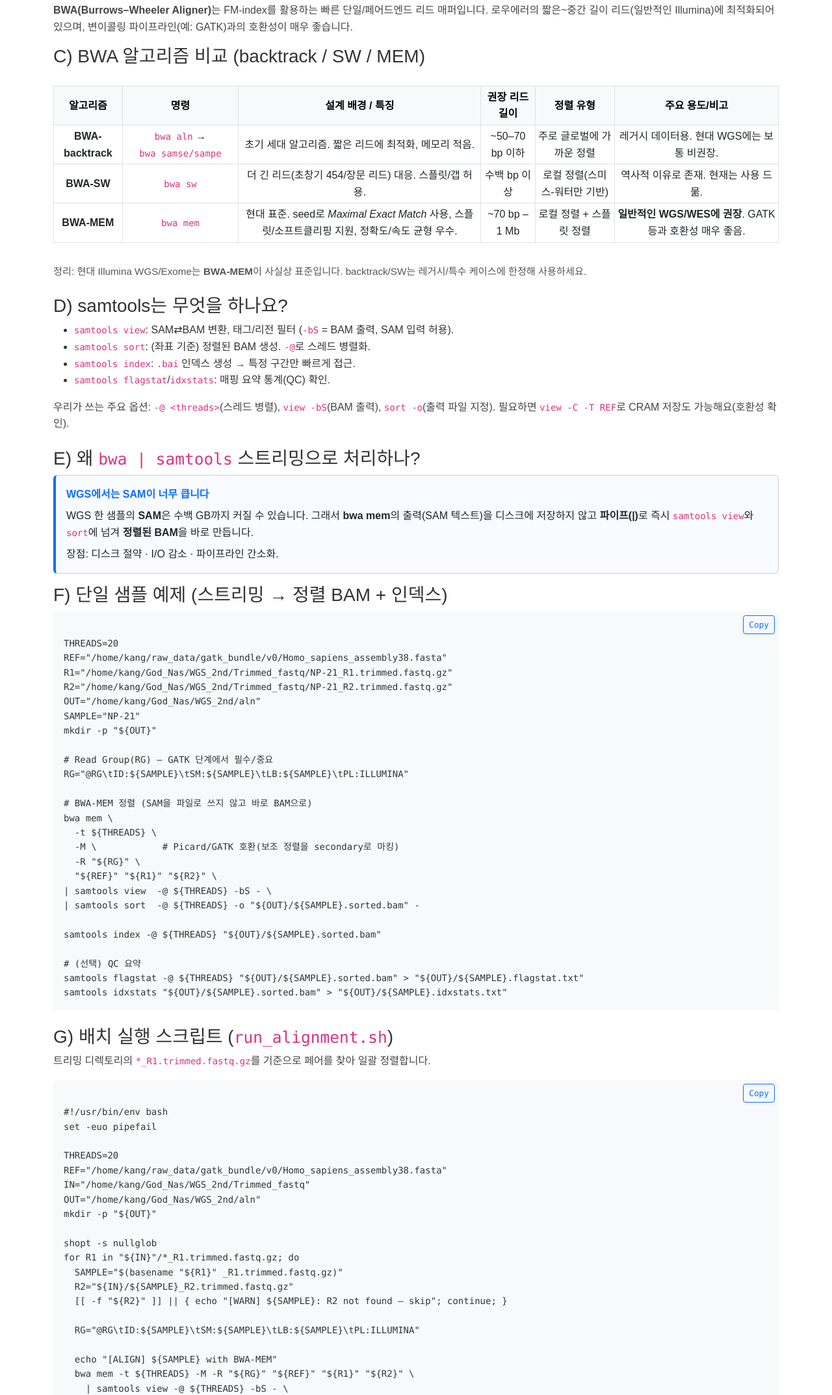
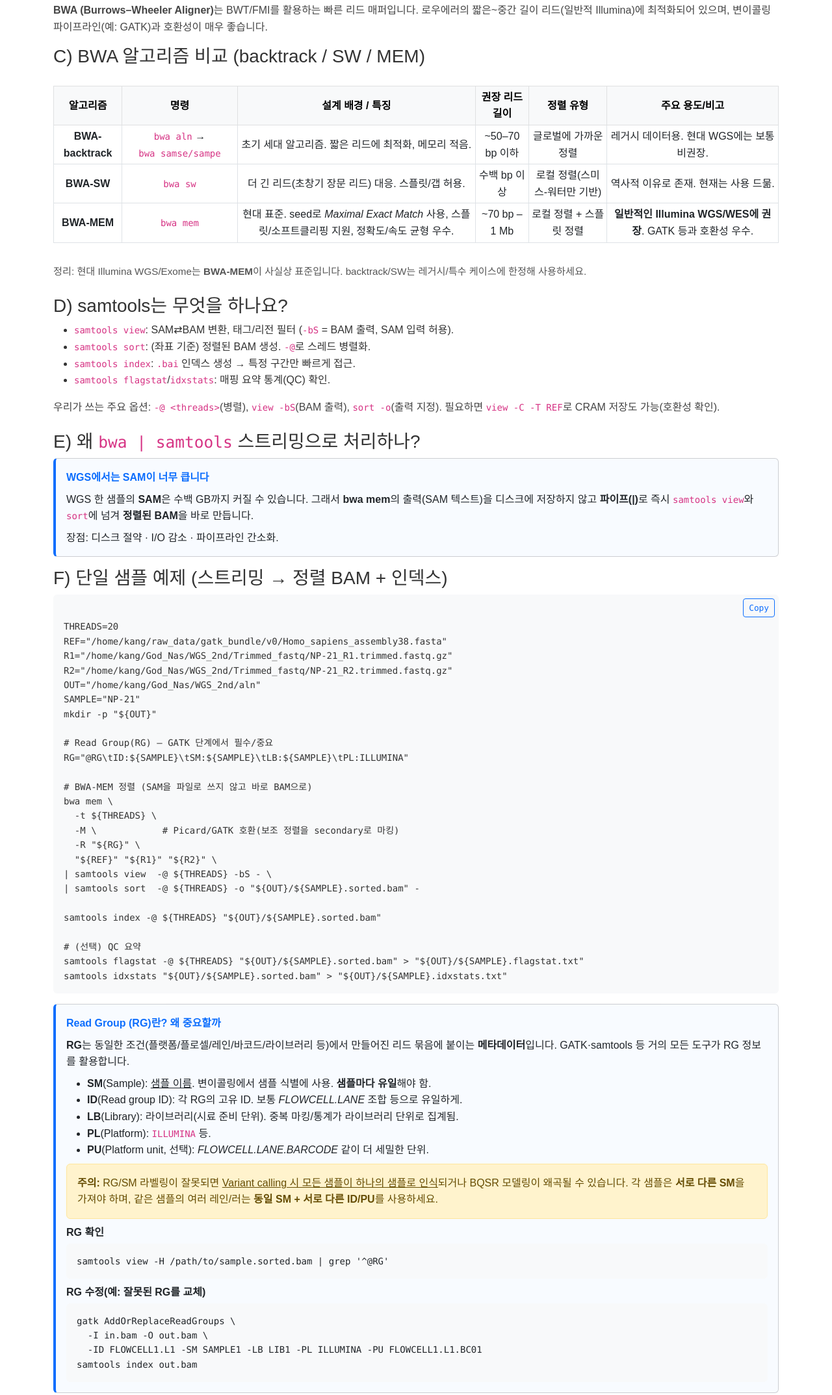
Before and after one commit to kangjunho/Kangsin, a plain HTML site: page wgs/03_alignment.html in a window 1280 px wide. Shown: the part 390-2537 px from the top of the page at 65% size. Drawn offline with nearby package versions, Linux system fonts and the light colour scheme.

Commit message:
Update 03_alignment.html

```diff
--- a/wgs/03_alignment.html
+++ b/wgs/03_alignment.html
@@ -37,8 +37,8 @@
   <!-- B) BWA 소개 -->
   <h3 class="mt-4">B) BWA란?</h3>
   <p class="note">
-    <b>BWA(Burrows–Wheeler Aligner)</b>는 FM-index를 활용하는 빠른 단일/페어드엔드 리드 매퍼입니다.
-    로우에러의 짧은~중간 길이 리드(일반적인 Illumina)에 최적화되어 있으며, 변이콜링 파이프라인(예: GATK)과의 호환성이 매우 좋습니다.
+    <b>BWA (Burrows–Wheeler Aligner)</b>는 BWT/FMI를 활용하는 빠른 리드 매퍼입니다.
+    로우에러의 짧은~중간 길이 리드(일반적 Illumina)에 최적화되어 있으며, 변이콜링 파이프라인(예: GATK)과 호환성이 매우 좋습니다.
   </p>
 
   <!-- C) BWA 알고리즘 비교 -->
@@ -61,13 +61,13 @@
           <td><code>bwa aln</code> → <code>bwa samse/sampe</code></td>
           <td>초기 세대 알고리즘. 짧은 리드에 최적화, 메모리 적음.</td>
           <td>~50–70 bp 이하</td>
-          <td>주로 글로벌에 가까운 정렬</td>
+          <td>글로벌에 가까운 정렬</td>
           <td>레거시 데이터용. 현대 WGS에는 보통 비권장.</td>
         </tr>
         <tr>
           <td><b>BWA-SW</b></td>
           <td><code>bwa sw</code></td>
-          <td>더 긴 리드(초창기 454/장문 리드) 대응. 스플릿/갭 허용.</td>
+          <td>더 긴 리드(초창기 장문 리드) 대응. 스플릿/갭 허용.</td>
           <td>수백 bp 이상</td>
           <td>로컬 정렬(스미스-워터만 기반)</td>
           <td>역사적 이유로 존재. 현재는 사용 드묾.</td>
@@ -78,7 +78,7 @@
           <td>현대 표준. seed로 <i>Maximal Exact Match</i> 사용, 스플릿/소프트클리핑 지원, 정확도/속도 균형 우수.</td>
           <td>~70 bp – 1 Mb</td>
           <td>로컬 정렬 + 스플릿 정렬</td>
-          <td><b>일반적인 WGS/WES에 권장</b>. GATK 등과 호환성 매우 좋음.</td>
+          <td><b>일반적인 Illumina WGS/WES에 권장</b>. GATK 등과 호환성 우수.</td>
         </tr>
       </tbody>
     </table>
@@ -96,8 +96,8 @@
     <li><code>samtools flagstat</code>/<code>idxstats</code>: 매핑 요약 통계(QC) 확인.</li>
   </ul>
   <p class="note">
-    우리가 쓰는 주요 옵션: <code>-@ &lt;threads&gt;</code>(스레드 병렬), <code>view -bS</code>(BAM 출력),
-    <code>sort -o</code>(출력 파일 지정). 필요하면 <code>view -C -T REF</code>로 CRAM 저장도 가능해요(호환성 확인).
+    우리가 쓰는 주요 옵션: <code>-@ &lt;threads&gt;</code>(병렬), <code>view -bS</code>(BAM 출력),
+    <code>sort -o</code>(출력 지정). 필요하면 <code>view -C -T REF</code>로 CRAM 저장도 가능(호환성 확인).
   </p>
 
   <!-- E) 왜 SAM을 저장하지 않나 -->
@@ -144,6 +144,36 @@ samtools flagstat -@ ${THREADS} "${OUT}/${SAMPLE}.sorted.bam" > "${OUT}/${SAMPLE
 samtools idxstats "${OUT}/${SAMPLE}.sorted.bam" > "${OUT}/${SAMPLE}.idxstats.txt"
 </code></pre>
 
+  <!-- ▶ RG 설명 박스 -->
+  <div class="card tip-card mb-4">
+    <div class="card-body">
+      <div class="tip-title mb-2">Read Group (RG)란? 왜 중요할까</div>
+      <p class="mb-2">
+        <b>RG</b>는 동일한 조건(플랫폼/플로셀/레인/바코드/라이브러리 등)에서 만들어진 리드 묶음에 붙이는
+        <b>메타데이터</b>입니다. GATK·samtools 등 거의 모든 도구가 RG 정보를 활용합니다.
+      </p>
+      <ul class="mb-2">
+        <li><b>SM</b>(Sample): <u>샘플 이름</u>. 변이콜링에서 샘플 식별에 사용. <b>샘플마다 유일</b>해야 함.</li>
+        <li><b>ID</b>(Read group ID): 각 RG의 고유 ID. 보통 <i>FLOWCELL.LANE</i> 조합 등으로 유일하게.</li>
+        <li><b>LB</b>(Library): 라이브러리(시료 준비 단위). 중복 마킹/통계가 라이브러리 단위로 집계됨.</li>
+        <li><b>PL</b>(Platform): <code>ILLUMINA</code> 등.</li>
+        <li><b>PU</b>(Platform unit, 선택): <i>FLOWCELL.LANE.BARCODE</i> 같이 더 세밀한 단위.</li>
+      </ul>
+      <div class="alert alert-warning mb-2">
+        <b>주의:</b> RG/SM 라벨링이 잘못되면 <u>Variant calling 시 모든 샘플이 하나의 샘플로 인식</u>되거나
+        BQSR 모델링이 왜곡될 수 있습니다. 각 샘플은 <b>서로 다른 SM</b>을 가져야 하며, 같은 샘플의 여러 레인/러는
+        <b>동일 SM + 서로 다른 ID/PU</b>를 사용하세요.
+      </div>
+      <p class="mb-1"><b>RG 확인</b></p>
+      <pre class="mb-2"><code>samtools view -H /path/to/sample.sorted.bam | grep '^@RG'</code></pre>
+      <p class="mb-1"><b>RG 수정(예: 잘못된 RG를 교체)</b></p>
+      <pre class="mb-0"><code>gatk AddOrReplaceReadGroups \
+  -I in.bam -O out.bam \
+  -ID FLOWCELL1.L1 -SM SAMPLE1 -LB LIB1 -PL ILLUMINA -PU FLOWCELL1.L1.BC01
+samtools index out.bam</code></pre>
+    </div>
+  </div>
+
   <!-- G) 다중 샘플 배치 -->
   <h3 class="mt-4">G) 배치 실행 스크립트 (<code>run_alignment.sh</code>)</h3>
   <p class="note">트리밍 디렉토리의 <code>*_R1.trimmed.fastq.gz</code>를 기준으로 페어를 찾아 일괄 정렬합니다.</p>
@@ -186,10 +216,27 @@ echo "All done. BAMs in: ${OUT}"
     <li><b>CRAM</b>(선택): 레퍼런스 기반 압축으로 디스크 절약. 뷰어/툴 호환성 확인 필요.</li>
   </ul>
 
-  <div class="mt-4 d-flex gap-2">
-    <a class="btn btn-outline-secondary" href="02_trimming.html">← Back: Trimming</a>
-    <a class="btn btn-primary" href="04_postproc.html">Next: Post-processing (Duplicates/BQSR) →</a>
-  </div>
+  <!-- Summary (Alignment) -->
+  <section class="mt-4">
+    <div class="card border-primary">
+      <div class="card-header bg-primary text-white fw-bold">요약</div>
+      <div class="card-body">
+        <ul class="mb-3">
+          <li><b>Alignment</b>는 리드를 레퍼런스에 배치하는 과정으로, BWA는 BWT/FMI 기반의 빠른 매퍼입니다.</li>
+          <li><b>BWA-MEM</b>이 현대 Illumina WGS/WES의 사실상 표준입니다. (backtrack/SW는 레거시/특수 케이스)</li>
+          <li><b>Read Group(RG)</b>는 필수 메타데이터. <b>샘플마다 SM이 고유</b>해야 하며, 잘못 라벨링하면 변이콜링에서 <u>모든 샘플이 1개로 합쳐져</u> 인식될 수 있습니다.</li>
+          <li><b>스트리밍 처리</b>: <code>bwa mem</code> → <code>samtools view -bS</code> → <code>samtools sort</code> 를 파이프(|)로 연결해 <b>SAM을 디스크에 남기지 않고</b> 바로 <b>sorted BAM</b> 생성.</li>
+          <li>산출물: <code>sample.sorted.bam</code> + <code>.bai</code>. 정합성은 <code>flagstat</code>, <code>idxstats</code>로 점검.</li>
+        </ul>
+        <div class="d-flex flex-wrap gap-2">
+          <a class="btn btn-outline-secondary" href="02_trimming.html">← Back: Trimming</a>
+          <a class="btn btn-primary" href="04_postproc.html">Next: Post-processing (Duplicates/BQSR) →</a>
+          <a class="btn btn-link" href="http://bio-bwa.sourceforge.net/bwa.shtml" target="_blank" rel="noopener">BWA Manual ↗</a>
+          <a class="btn btn-link" href="http://www.htslib.org/doc/samtools.html" target="_blank" rel="noopener">Samtools Manual ↗</a>
+        </div>
+      </div>
+    </div>
+  </section>
 </div>
 
 <script>
```
